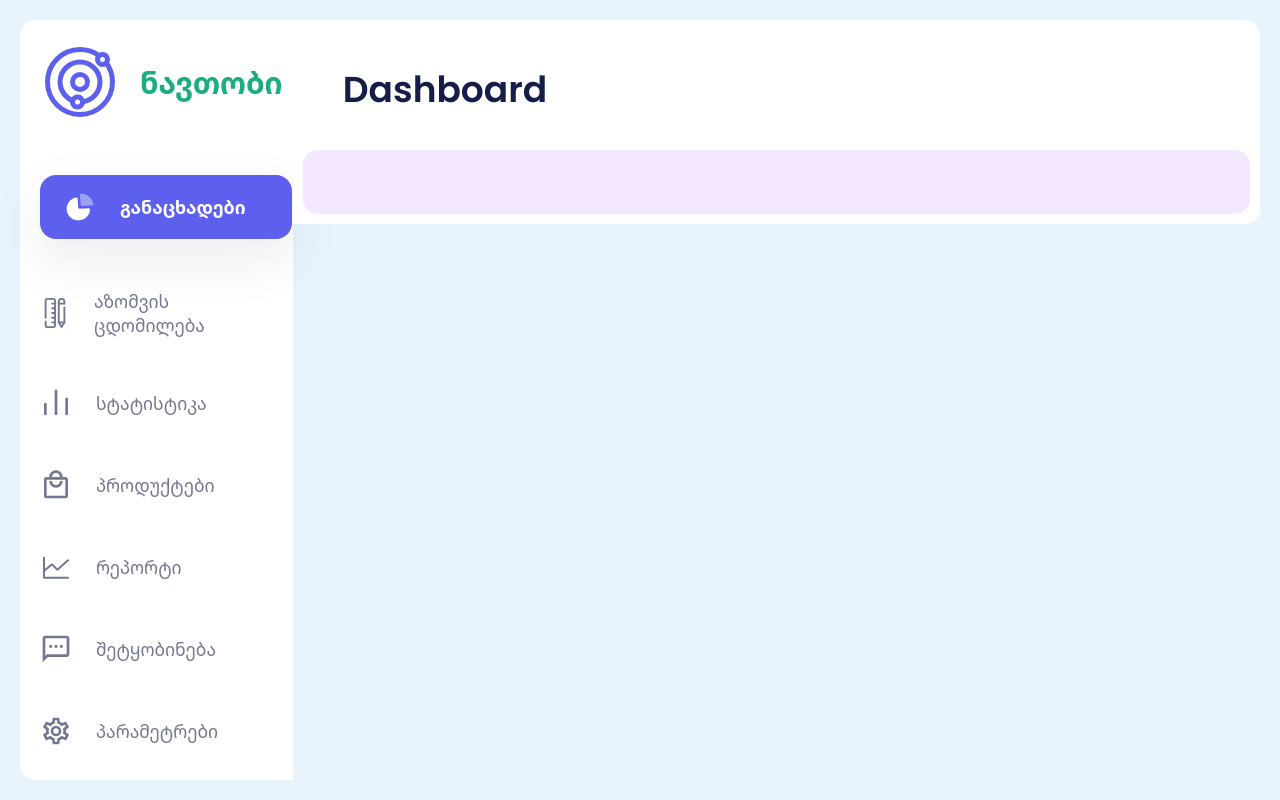
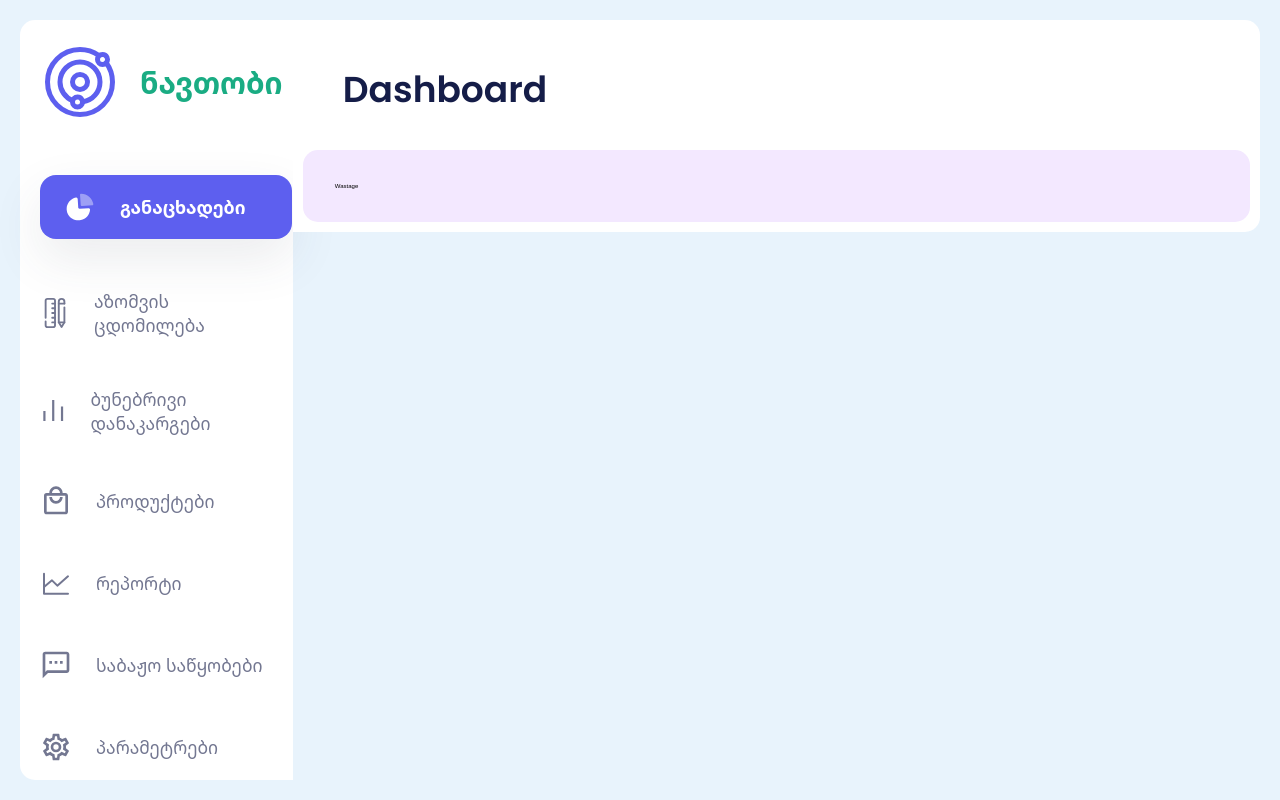
Before and after one commit to irakli85/Oil-Dashboard, a React (Vite) app: page /wastage in a window 1280 px wide. Built offline with nearby package versions, Linux system fonts and the light colour scheme.

Commit message:
first commit

```diff
--- a/src/components/Content.jsx
+++ b/src/components/Content.jsx
@@ -3,6 +3,7 @@ import { ContentDivSty, ContentSty } from '../styledComponents/StyledComponents'
 import Header from './Header'
 import {Routes, Route} from 'react-router-dom'
 import Measurment from './Measurment'
+import Wastage from './Wastage'
 
 
 const Content = () => {
@@ -12,7 +13,7 @@ const Content = () => {
         <ContentDivSty>
           <Routes>
             <Route path='/' element={<Measurment/>}/>
-            <Route path='/leaderboard' element={<div>leaderboard</div>}/>
+            <Route path='/wastage' element={<Wastage/>}/>
             <Route path='/order' element={<div>order</div>}/>
             <Route path='/products' element={<div>products</div>}/>
             <Route path='/sales' element={<div>sales</div>}/>
--- a/src/components/Measurment.jsx
+++ b/src/components/Measurment.jsx
@@ -9,6 +9,8 @@ const Measurment = () => {
 
   let difference = Math.abs(docNum-realNum).toFixed(0)
   let percentage = Math.abs(((docNum-realNum)/docNum) * 100).toFixed(2)
+
+  const handleFocus = (event) => event.target.select();
 
 console.log(percentage, typeof(percentage), difference, typeof(difference))
 
@@ -28,10 +30,10 @@ console.log(percentage, typeof(percentage), difference, typeof(difference))
           </Tr>
           <Tr>
             <TdInp>
-              <Input type='number' max="10" onChange={(e) => setDocNum(e.target.value)} value={docNum}/>
+              <Input type='number' max="10" onChange={(e) => setDocNum(e.target.value)} value={docNum} onFocus={handleFocus}/>
             </TdInp>
             <TdInp>
-              <Input type='number' max="10" onChange={(e) => setRealNum(e.target.value)} value={realNum}/>
+              <Input type='number' max="10" onChange={(e) => setRealNum(e.target.value)} value={realNum} onFocus={handleFocus}/>
             </TdInp>
             <TdRes norm={percentage < 0.5 ? true : false }>{difference + ' კგ'} </TdRes>
             <TdRes norm={percentage < 0.5 ? true : false }>{isNaN(percentage) ? (0 + '%') : (percentage + ' %')}</TdRes>
--- a/src/components/Navigation.jsx
+++ b/src/components/Navigation.jsx
@@ -34,9 +34,9 @@ const Navigation = () => {
                 <NavP text='აზომვის ცდომილება'/>
             </LinkSty>
 
-            <LinkSty to='/order'>
+            <LinkSty to='/wastage'>
                 <SvgStats/>
-                <NavP text='სტატისტიკა'/>
+                <NavP text='ბუნებრივი დანაკარგები'/>
             </LinkSty>
 
             <LinkSty to='/products'>
@@ -51,7 +51,7 @@ const Navigation = () => {
 
             <LinkSty to='/message'>
                 <SvgSms/>
-                <NavP text='შეტყობინება'/>
+                <NavP text='საბაჟო საწყობები'/>
             </LinkSty>
 
             <LinkSty to='/settings'>
--- /dev/null
+++ b/src/components/Wastage.jsx
@@ -0,0 +1,9 @@
+import React from 'react'
+
+const Wastage = () => {
+  return (
+    <div>Wastage</div>
+  )
+}
+
+export default Wastage
--- a/src/styledComponents/Logo.jsx
+++ b/src/styledComponents/Logo.jsx
@@ -27,7 +27,7 @@ const Logo = () => {
       }
 
     return(
-        <motion.div className="logo" drag
+        <motion.div style={{cursor: 'pointer'}} drag
       dragConstraints={{left: 0, top: 0, right: 0, bottom: 0}}
       dragElastic={0.7}
       >
```
Also changed, not shown: src/assets/colba.svg (added).
